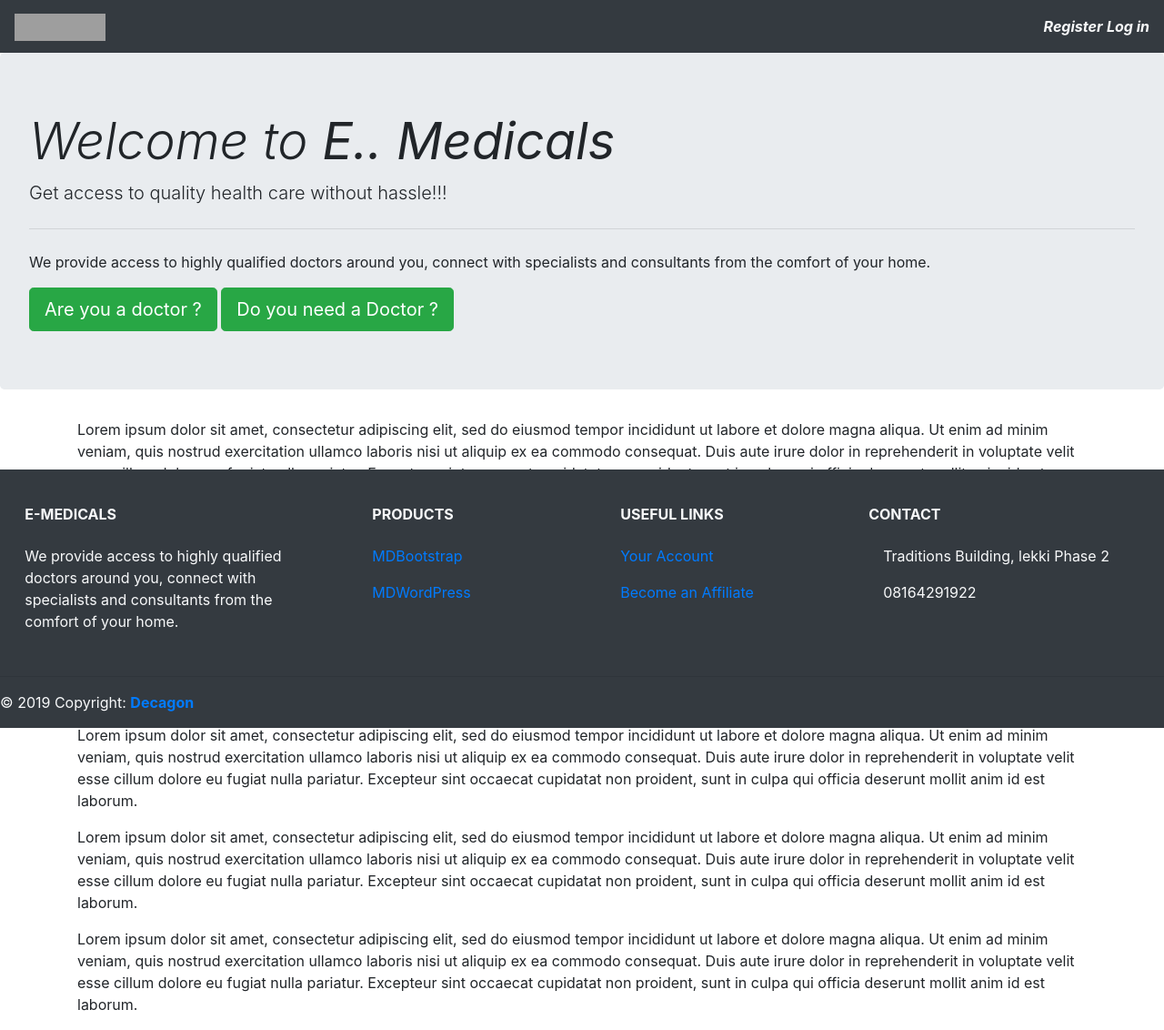
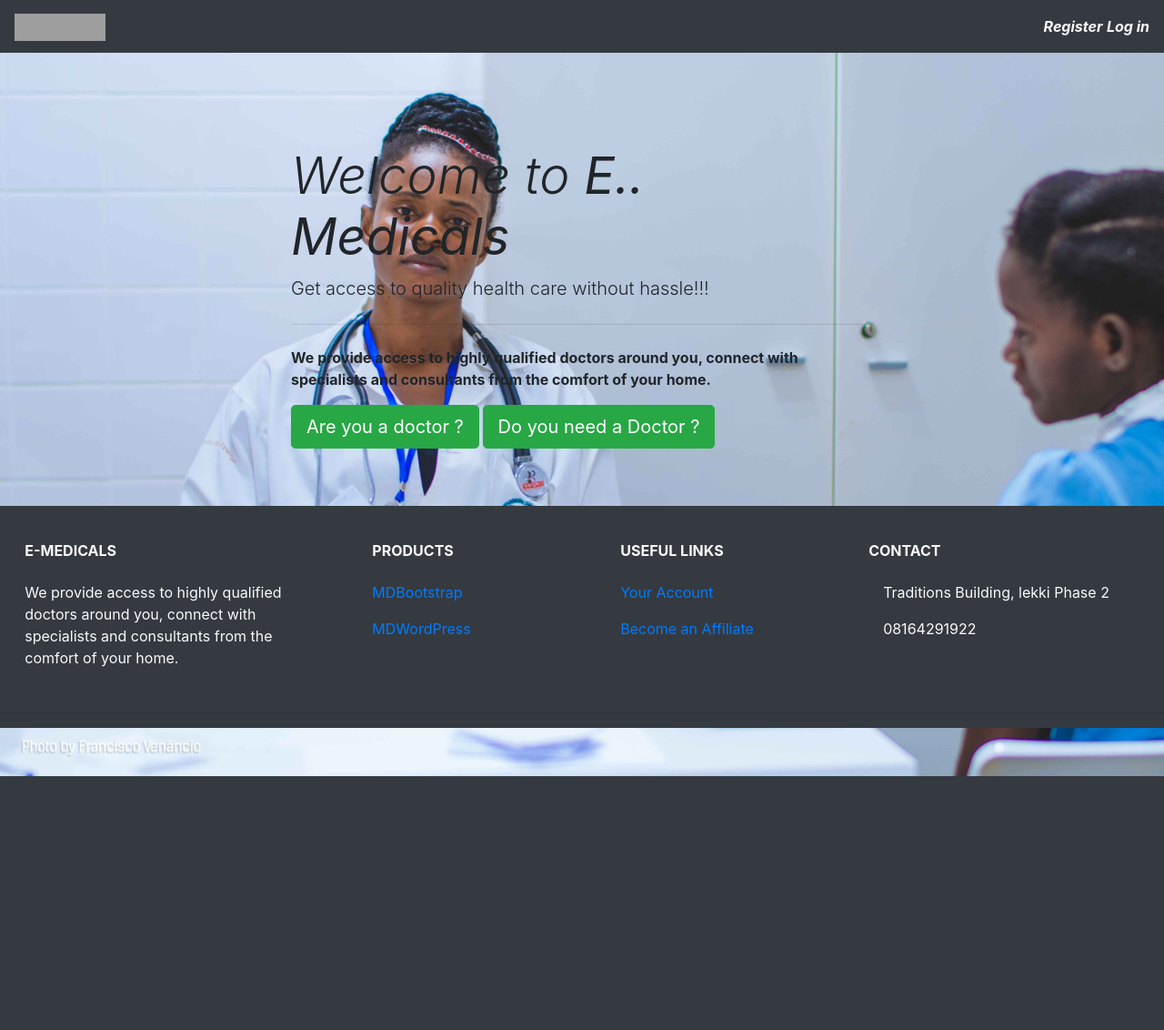
Before and after one commit to dreplica/E-medic, a Flask app: page / in a window 1280 px wide. Shown: the whole page at 91% size. After the commit the page ends 853 px from the top, so only its background shows below. Run offline with Flask 2, Linux system fonts and the light colour scheme; some libraries are stand-ins or nearby versions; grey boxes are pictures that could not be loaded.

Commit message:
more update

```diff
--- a/static/css/style.css
+++ b/static/css/style.css
@@ -1,7 +1,20 @@
-nav{
+img{
+    max-width:100%;
+    max-height: auto;
+}
+.bg{
+    height: 20%;
+}
+.img{
+    width:100%;
+    height:20%;
+    position: absolute;
+}
+
+.br{
     position: fixed;
+    font-weight: bold;
+    top:20%;
+    left:25%;
+    width:50%;
 }
-footer{
-    bottom: 0px;
-    width: 100vh;
-}
--- a/templates/d_register.html
+++ b/templates/d_register.html
@@ -1,6 +1,6 @@
 {% extends "layout.html" %}
 {% block main %}
-    <div class="container col-md-5">
+    <div class="container col-md-5" style="margin-bottom: 320px;margin-top: 50px;">
         <form action="/d_register" method="post" enctype="multipart/form-data">
             <div id="ffirst">
                 <hr>
--- a/templates/index.html
+++ b/templates/index.html
@@ -1,7 +1,9 @@
 {% extends "layout.html" %}
 {% block main %}
     <!--jumbotron-->
-    <div class="jumbotron">
+    <div class="bg">
+        <div class="img"><img src='../static/css/francisco-venancio-M4Xloxsg0Gw-unsplash.jpg'></div>
+        <div class="br">
             <h1 class="display-4"><em>Welcome to <strong>E.. Medicals</strong></em></h1>
             <p class="lead">Get access to quality health care without hassle!!!</p>
             <hr class="my-4">
@@ -9,14 +11,6 @@
             <a href="/d_register" id="doctor" class="btn btn-success btn-lg" href="#" role="button">Are you a doctor ?</a>
             <a href="/p_register" id="patient" class="btn btn-success btn-lg" href="#" role="button">Do you need a Doctor ?</a>
         </div>
-
-    <div class="container">
-        <p>Lorem ipsum dolor sit amet, consectetur adipiscing elit, sed do eiusmod tempor incididunt ut labore et dolore magna aliqua. Ut enim ad minim veniam, quis nostrud exercitation ullamco laboris nisi ut aliquip ex ea commodo consequat. Duis aute irure dolor in reprehenderit in voluptate velit esse cillum dolore eu fugiat nulla pariatur. Excepteur sint occaecat cupidatat non proident, sunt in culpa qui officia deserunt mollit anim id est laborum.</p>
-        <p>Lorem ipsum dolor sit amet, consectetur adipiscing elit, sed do eiusmod tempor incididunt ut labore et dolore magna aliqua. Ut enim ad minim veniam, quis nostrud exercitation ullamco laboris nisi ut aliquip ex ea commodo consequat. Duis aute irure dolor in reprehenderit in voluptate velit esse cillum dolore eu fugiat nulla pariatur. Excepteur sint occaecat cupidatat non proident, sunt in culpa qui officia deserunt mollit anim id est laborum.</p>
-        <p>Lorem ipsum dolor sit amet, consectetur adipiscing elit, sed do eiusmod tempor incididunt ut labore et dolore magna aliqua. Ut enim ad minim veniam, quis nostrud exercitation ullamco laboris nisi ut aliquip ex ea commodo consequat. Duis aute irure dolor in reprehenderit in voluptate velit esse cillum dolore eu fugiat nulla pariatur. Excepteur sint occaecat cupidatat non proident, sunt in culpa qui officia deserunt mollit anim id est laborum.</p>
-        <p>Lorem ipsum dolor sit amet, consectetur adipiscing elit, sed do eiusmod tempor incididunt ut labore et dolore magna aliqua. Ut enim ad minim veniam, quis nostrud exercitation ullamco laboris nisi ut aliquip ex ea commodo consequat. Duis aute irure dolor in reprehenderit in voluptate velit esse cillum dolore eu fugiat nulla pariatur. Excepteur sint occaecat cupidatat non proident, sunt in culpa qui officia deserunt mollit anim id est laborum.</p>
-        <p>Lorem ipsum dolor sit amet, consectetur adipiscing elit, sed do eiusmod tempor incididunt ut labore et dolore magna aliqua. Ut enim ad minim veniam, quis nostrud exercitation ullamco laboris nisi ut aliquip ex ea commodo consequat. Duis aute irure dolor in reprehenderit in voluptate velit esse cillum dolore eu fugiat nulla pariatur. Excepteur sint occaecat cupidatat non proident, sunt in culpa qui officia deserunt mollit anim id est laborum.</p>
-        <p>Lorem ipsum dolor sit amet, consectetur adipiscing elit, sed do eiusmod tempor incididunt ut labore et dolore magna aliqua. Ut enim ad minim veniam, quis nostrud exercitation ullamco laboris nisi ut aliquip ex ea commodo consequat. Duis aute irure dolor in reprehenderit in voluptate velit esse cillum dolore eu fugiat nulla pariatur. Excepteur sint occaecat cupidatat non proident, sunt in culpa qui officia deserunt mollit anim id est laborum.</p>
     </div>
 
 {% endblock %}
--- a/templates/layout.html
+++ b/templates/layout.html
@@ -4,6 +4,7 @@
     <!-- Required meta tags -->
     <meta charset="utf-8">
     <meta name="viewport" content="width=device-width, initial-scale=1">
+    <link rel="stylesheet" href="../static/css/style.css">
     <!-- Bootstrap CSS -->
     <link rel="stylesheet" href="https://stackpath.bootstrapcdn.com/bootstrap/4.3.1/css/bootstrap.min.css" integrity="sha384-ggOyR0iXCbMQv3Xipma34MD+dH/1fQ784/j6cY/iJTQUOhcWr7x9JvoRxT2MZw1T" crossorigin="anonymous">
     <!-- jQuery first, then Popper.js, then Bootstrap JS -->
@@ -12,7 +13,7 @@
   </head>
   <body>
     <!-- Just an image -->
-    <nav class="navbar navbar-inverse bg-dark">
+    <nav class="navbar navbar-inverse bg-dark" style="position:fixed;top:0; width: 100%;z-index:1;">
       <a class="navbar-brand" href="/">
         <img src="https://res.cloudinary.com/dl7mq5dpq/image/upload/v1574080629/1574079078236-1_b4cbwz.png" width="100" height="30" alt="">
       </a>
@@ -21,10 +22,11 @@
          <a href="/login" class="text-light" id="i"><strong><em>Log in</em></strong></a>
       </div>
     </nav>
+    <main >
     {% block main %}{% endblock %}
-
+    </main>
     <!-- Footer -->
-    <footer style="position:fixed; bottom:0; width: 100%;" class="page-footer bg-dark font-small mdb-color pt-2 text-light">
+    <footer style="position:fixed;bottom:0; width: 100%;" class="page-footer bg-dark font-small mdb-color pt-2 text-light">
       <!-- Footer Links -->
       <div class="text-center text-md-left">
         <!-- Footer links -->
@@ -73,22 +75,6 @@
         <!-- Footer links -->
         <hr>
         <!-- Grid row -->
-        <div class="row d-flex align-items-center">
-          <!-- Grid column -->
-          <div class="col-md-7 col-lg-8">
-            <!--Copyright-->
-            <p class="text-center text-md-left">© 2019 Copyright:
-              <a href="https://decagonhq.com">
-                <strong> Decagon</strong>
-              </a>
-            </p>
-          </div>
-          <!-- Grid column -->
-          <!-- Grid column -->
-          </div>
-          <!-- Grid column -->
-        </div>
-        <!-- Grid row -->
       </div>
       <!-- Footer Links -->
     </footer>
--- a/templates/login.html
+++ b/templates/login.html
@@ -1,7 +1,7 @@
 {% extends "layout.html" %}
 {% block main %}
 
-    <div class="container col-md-5">
+    <div class="container col-md-5" style="margin-bottom: 320px;margin-top: 70px;">
        <form action="/login" method="post">
             <h3>Login here</h3>
             <hr>
--- a/templates/p_register.html
+++ b/templates/p_register.html
@@ -1,12 +1,11 @@
 {% extends "layout.html" %}
 {% block main %}
-<div class="container col-md-5">
+<div class="container col-md-5" style="margin-bottom: 320px;margin-top: 50px;">
     <form action="/p_register" method="post" enctype="multipart/form-data">
         <div id='ffirst'>
             <hr>
             <h3>Fill out the form</h3>
             <input type="hidden" name="type" value="pat">
-            <input type="hidden" name="date" value="" id='date'>
             <div class="form-group">
                 <label for="username">Username</label>
                 <input type="phone" name="username" class="form-control" placeholder="Enter username">
```
Also changed, not shown: static/css/francisco-venancio-M4Xloxsg0Gw-unsplash.jpg (added). Lines whose indentation alone changed are shown as unchanged.
